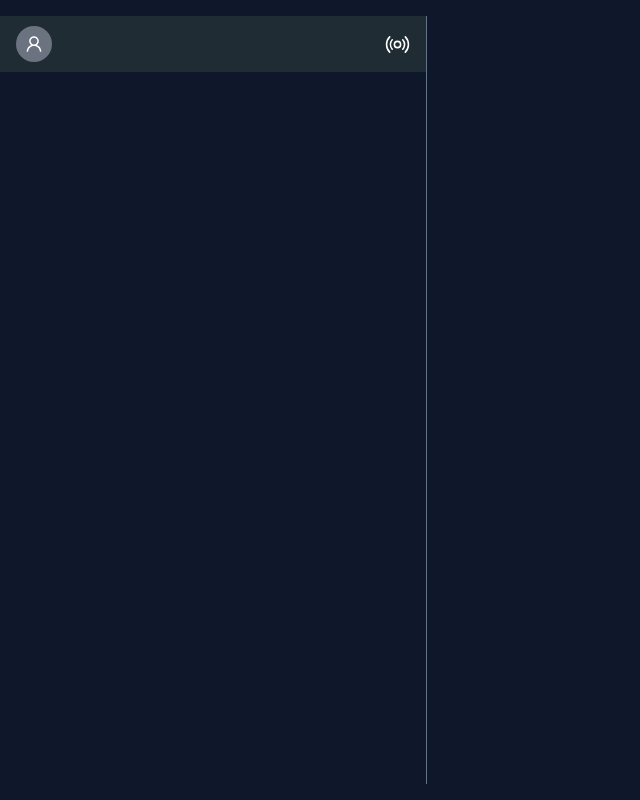
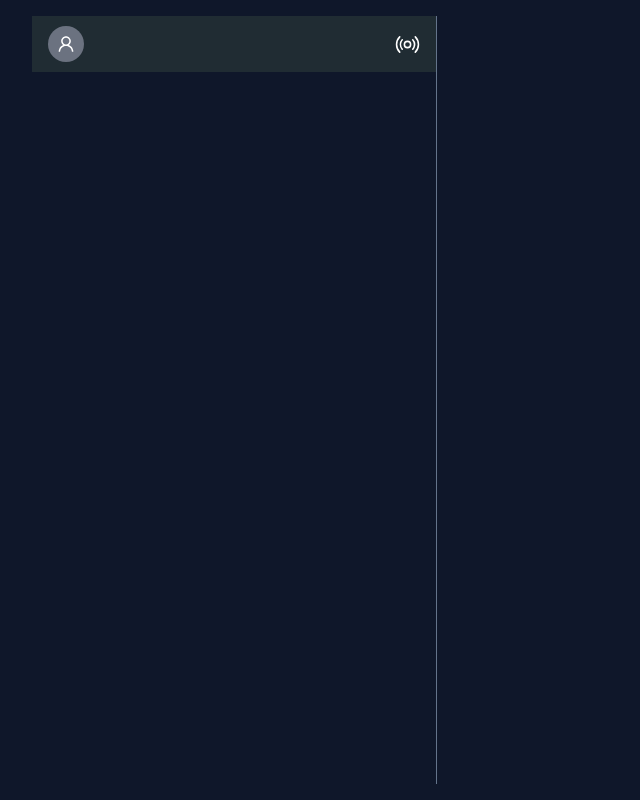
Before and after one commit to neerajgurung2099/whatsapp-client-clone, a React (Create React App) app: page /signin in a window 1280 px wide. Both pictures are taken after typing "name@example.com", "Sample123" into the empty fields and a click on the button "Sign In". Shown: the whole page, without its empty margins (0-640 px from the left). Built offline with nearby package versions, Linux system fonts and the light colour scheme.

Commit message:
UPdate on layout

```diff
--- a/src/components/Layout/Layout.tsx
+++ b/src/components/Layout/Layout.tsx
@@ -18,7 +18,7 @@ const Sidebar = () => {
 export const Layout = () => {
   return (
     <div className=" xl:py-4  h-screen flex  justify-center  bg-slate-900 overflow-auto">
-      <div className="flex h-full max-w-[1700px] w-full min-w-[600px]">
+      <div className="flex h-full max-w-[1700px] w-full min-w-[600px] xl:px-8">
         <Sidebar />
         <div className=" h-full grow"></div>
       </div>
```
